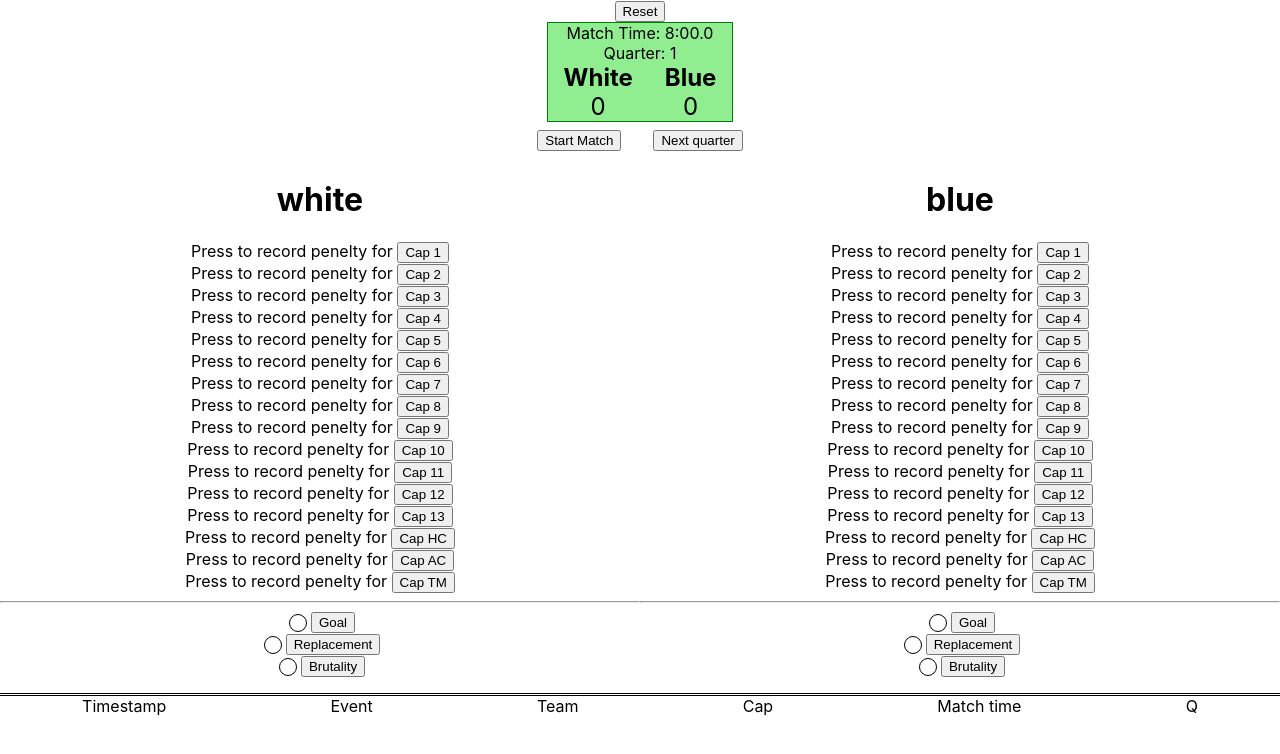
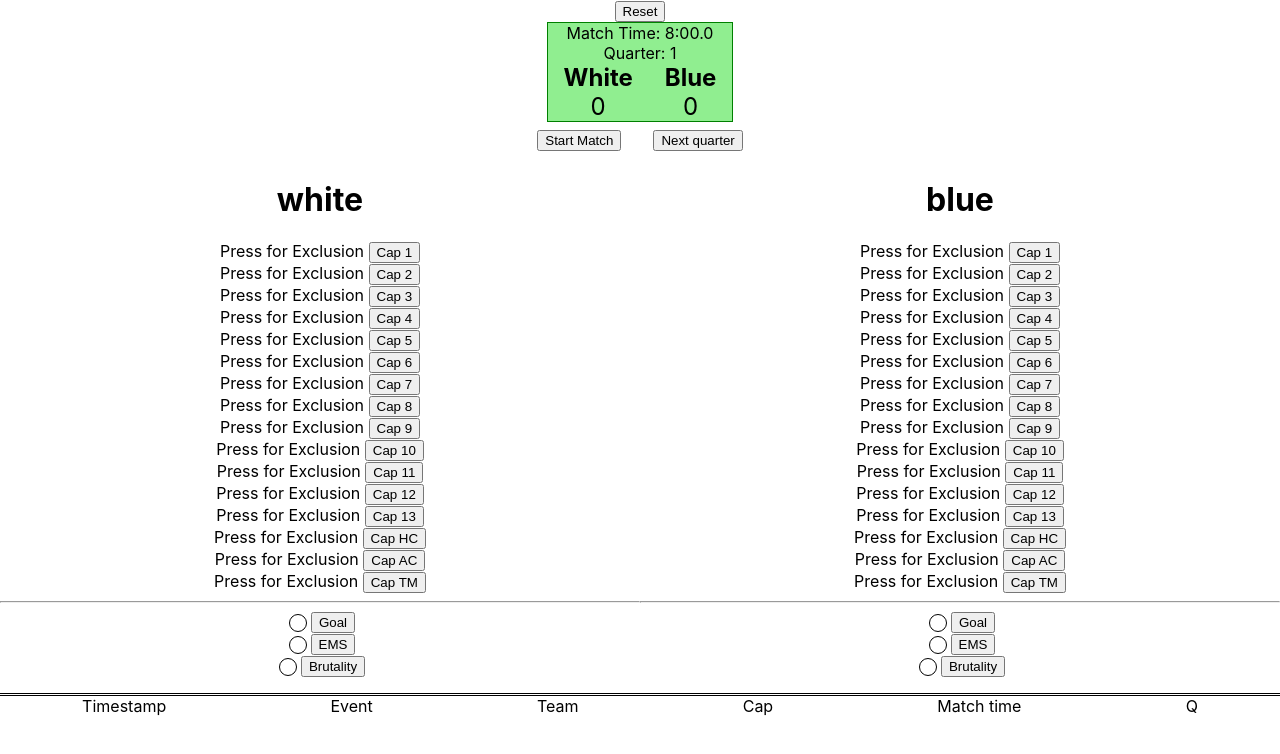
Before and after one commit to thecodeite/water-polo-scoreboard, a React (Create React App) app: page / in a window 1280 px wide. Shown: the top 754 px of the page. Built offline with nearby package versions, Linux system fonts and the light colour scheme.

Commit message:
Reword 'replacement' to 'ems'

```diff
--- a/src/components/TeamControls.tsx
+++ b/src/components/TeamControls.tsx
@@ -1,5 +1,5 @@
 import React, { useState } from 'react';
-import { capPenelty, capReplacement, goalScored, capBrutality } from '../events';
+import { capPenelty, capReplacement as capEms, goalScored, capBrutality } from '../events';
 import { Led } from './Led';
 
 export function TeamControls({
@@ -19,7 +19,7 @@ export function TeamControls({
 
 const caps = ['1', '2', '3', '4', '5', '6', '7', '8', '9', '10', '11', '12', '13', 'HC', 'AC', 'TM'];
 //const caps = Array.from({ length: 15 }, (_, i) => i< i + 1);
-type MultiEvent = '' | 'goal' | 'replacement' | 'brutality';
+type MultiEvent = '' | 'goal' | 'ems' | 'brutality';
 
 function SingleTeamControls({
   globalState,
@@ -37,8 +37,8 @@ function SingleTeamControls({
       addEvent(capPenelty(team, cap));
     } else if (multiEvent === 'goal') {
       addEvent(goalScored(team, cap));
-    } else if (multiEvent === 'replacement') {
-      addEvent(capReplacement(team, cap));
+    } else if (multiEvent === 'ems') {
+      addEvent(capEms(team, cap));
     } else if (multiEvent === 'brutality') {
       addEvent(capBrutality(team, cap));
     }
@@ -46,9 +46,9 @@ function SingleTeamControls({
   };
 
   const pressAction = {
-    '': 'penelty for',
+    '': 'Exclusion',
     goal: 'goal scored by',
-    replacement: 'replacement fo',
+    ems: 'Exclusion Misconduct with Substitute (EMS)',
     brutality: 'brutality replacement for',
   }[multiEvent];
 
@@ -59,7 +59,7 @@ function SingleTeamControls({
         {caps.map((cap) => (
           <div>
             <label key={`cap-${cap}`}>
-              Press to record {pressAction} <button onClick={() => tapCap(cap)}>Cap {cap}</button>
+              Press for {pressAction} <button onClick={() => tapCap(cap)}>Cap {cap}</button>
             </label>
           </div>
         ))}
@@ -70,10 +70,8 @@ function SingleTeamControls({
         <button onClick={() => setMultiEvent((existing) => (existing !== 'goal' ? 'goal' : ''))}>Goal</button>
       </div>
       <div>
-        <Led on={multiEvent === 'replacement'} />
-        <button onClick={() => setMultiEvent((existing) => (existing !== 'replacement' ? 'replacement' : ''))}>
-          Replacement
-        </button>
+        <Led on={multiEvent === 'ems'} />
+        <button onClick={() => setMultiEvent((existing) => (existing !== 'ems' ? 'ems' : ''))}>EMS</button>
       </div>
       <div>
         <Led on={multiEvent === 'brutality'} />
--- a/src/events.ts
+++ b/src/events.ts
@@ -59,10 +59,10 @@ export function capPenelty(team: Team, cap: string): PeneltyEvent {
   };
 }
 
-export function capReplacement(team: Team, cap: string): ReplacementEvent {
+export function capReplacement(team: Team, cap: string): EmsEvent {
   return {
     id: nextId(),
-    name: 'replacement',
+    name: 'ems',
     timestamp: stamp(),
     team,
     cap,
--- a/src/reducers.ts
+++ b/src/reducers.ts
@@ -165,7 +165,7 @@ export function reduceState(events: GameEventWithMatchTime[]) {
             ],
           },
         };
-      case 'replacement':
+      case 'ems':
         const oldTsRep = oldState[event.team];
         return {
           ...oldState,
--- a/src/types.d.ts
+++ b/src/types.d.ts
@@ -34,8 +34,8 @@ interface PeneltyEvent extends GameEventCap {
   name: 'penelty';
 }
 
-interface ReplacementEvent extends GameEventCap {
-  name: 'replacement';
+interface EmsEvent extends GameEventCap {
+  name: 'ems';
 }
 
 interface BrutalityEvent extends GameEventCap {
@@ -49,7 +49,7 @@ type GameEvent =
   | NextQuarterEvent
   | GoalScoredEvent
   | PeneltyEvent
-  | ReplacementEvent
+  | EmsEvent
   | BrutalityEvent;
 
 type GameEventWithMatchTime = GameEvent & { matchTime: number; quarter: number };
```
